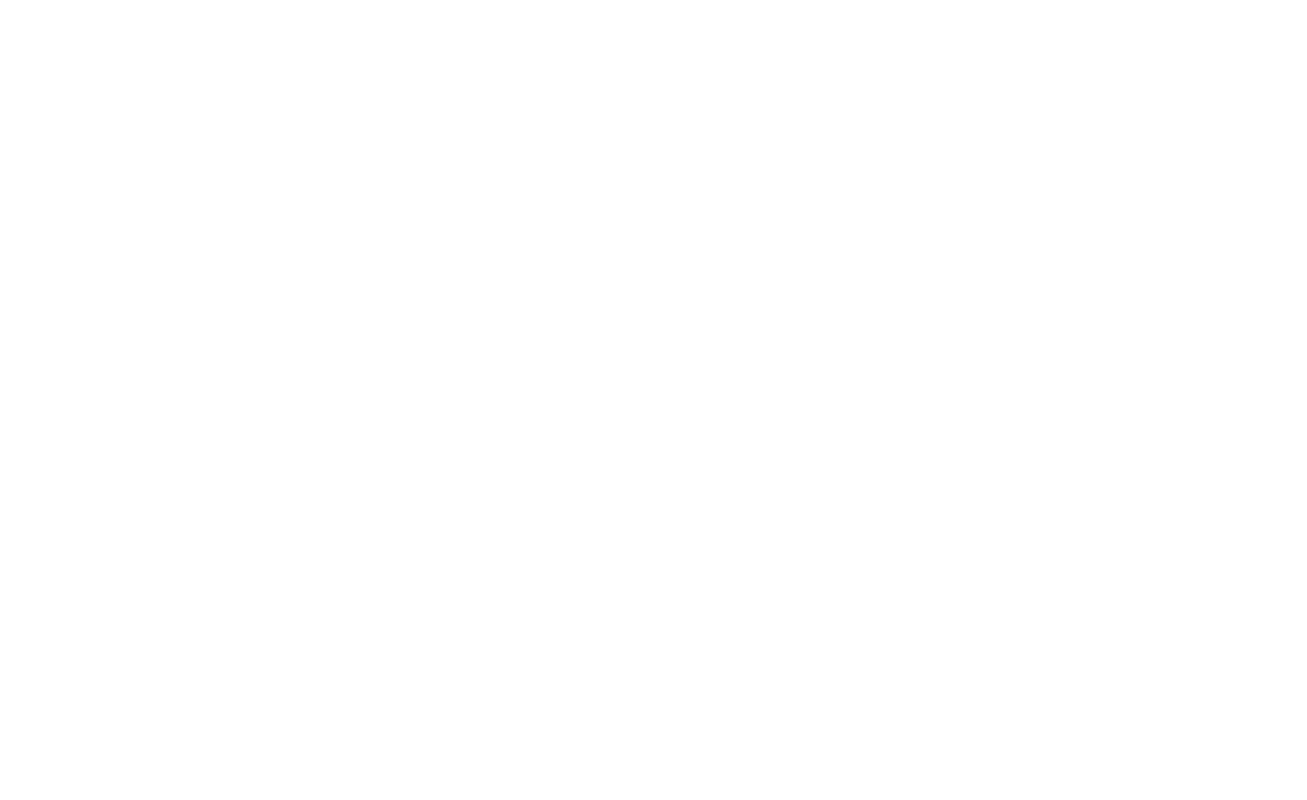
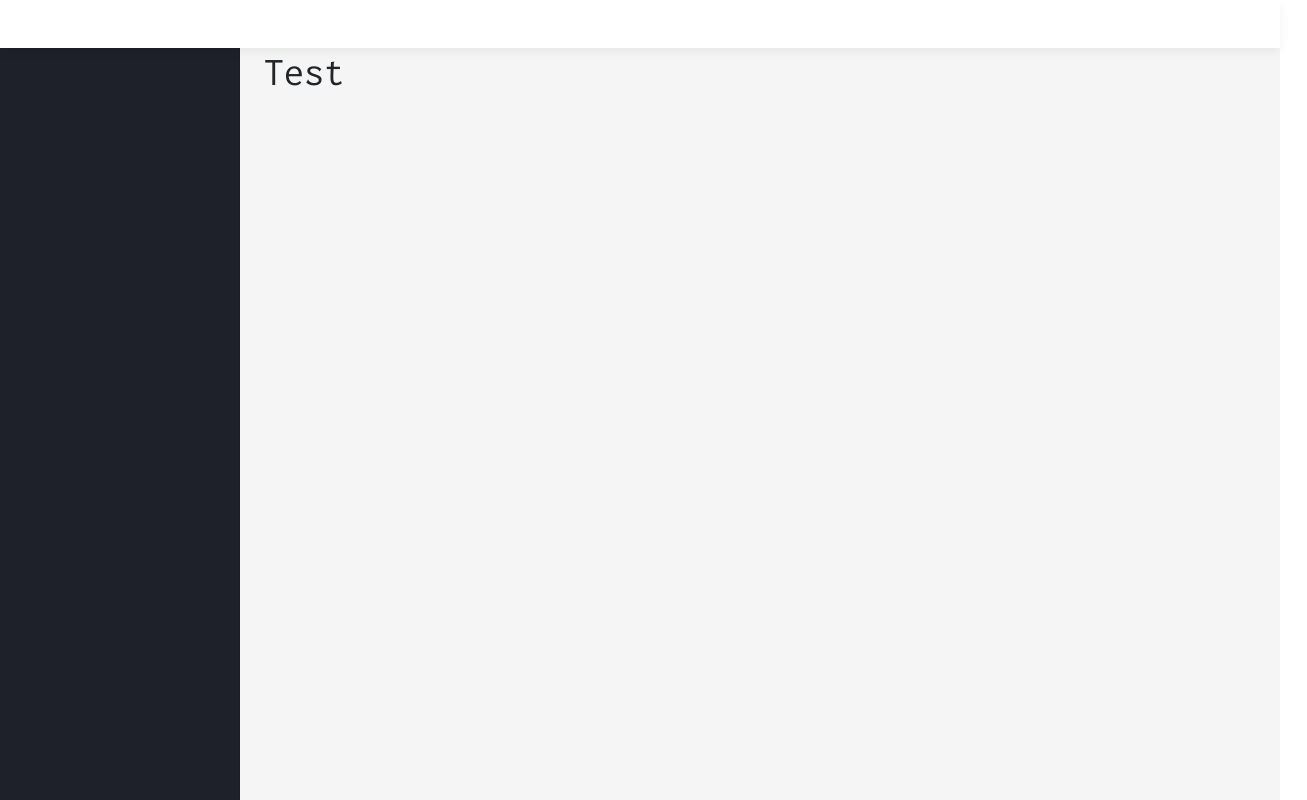
Before and after one commit to LiamDotPro/home-crafting-frontend, a Vue app: page /host in a window 1280 px wide. Shown: the whole page, 1307 px wide, since content can reach past the window. Built offline with nearby package versions, Linux system fonts and the light colour scheme.

Commit message:
Scaffolding and small updates for host dashboard

```diff
--- /dev/null
+++ b/src/components/host/Menus/LeftMenu.vue
@@ -0,0 +1,45 @@
+<template>
+    <div class="LeftMenu d-none d-md-block">
+        <div class="sticky">
+
+        </div>
+    </div>
+</template>
+
+<script lang="ts">
+    import {Component, Vue} from 'vue-property-decorator';
+
+    @Component({
+        components: {},
+    })
+    export default class LeftMenu extends Vue {
+
+    }
+
+</script>
+
+<style lang="scss" scoped>
+
+    .LeftMenu {
+        background-color: #1e2129;
+        position: fixed;
+        top: 0;
+        bottom: 0;
+        left: 0;
+        z-index: 100;
+        width:240px;
+        padding: 48px 0 0;
+        box-shadow: inset -1px 0 0 rgba(0, 0, 0, .1);
+
+        .sticky {
+            position: sticky;
+            top: 0;
+            height: calc(100vh - 48px);
+            padding-top: .5rem;
+            overflow-x: hidden;
+            overflow-y: auto;
+        }
+    }
+
+
+</style>
--- /dev/null
+++ b/src/components/host/Menus/TopMenu.vue
@@ -0,0 +1,36 @@
+<template>
+    <div class="TopMenu fixed-top flex-md-nowrap">
+
+    </div>
+</template>
+
+<script lang="ts">
+    import {Component, Vue} from 'vue-property-decorator';
+
+    @Component({
+        components: {},
+    })
+    export default class TopMenu extends Vue {
+
+    }
+
+</script>
+
+<style lang="scss" scoped>
+
+    .TopMenu {
+        padding: 0 !important;
+        box-shadow: 0 4px 10px rgba(0, 0, 0, 0.06);
+        background: #fff;
+        height: 48px;
+    }
+
+    .fixed-top {
+        position: fixed;
+        top: 0;
+        right: 0;
+        left: 0;
+        z-index: 1030;
+    }
+
+</style>
--- a/src/components/login/TenantLogo.vue
+++ b/src/components/login/TenantLogo.vue
@@ -21,6 +21,7 @@
     #TenantLogo {
         min-height: 200px;
         text-align: center;
+        margin-bottom: 60px;
 
         img {
             max-width: 200px;
--- a/src/router.ts
+++ b/src/router.ts
@@ -2,6 +2,7 @@ import Vue from 'vue';
 import Router from 'vue-router';
 import Home from './views/Home.vue';
 import Login from './views/login/Login.vue';
+import HostDashboard from '@/views/host/HostDashboard.vue';
 
 Vue.use(Router);
 
@@ -15,9 +16,19 @@ export default new Router({
             component: Home,
         },
         {
-            path: '/login',
-            name: 'login',
+            path: '/host/login',
+            name: 'host login',
             component: Login,
+        },
+        {
+            path: '/host',
+            name: 'host dashboard',
+            component: HostDashboard,
+        },
+        {
+            path: '/host/dashboard',
+            name: 'host dashboard',
+            component: HostDashboard,
         },
     ],
 });
--- /dev/null
+++ b/src/views/host/HostDashboard.vue
@@ -0,0 +1,52 @@
+<template>
+    <div class="HostDashboard">
+        <TopMenu/>
+        <div class="container-fluid">
+            <div class="row">
+                <LeftMenu/>
+                <div class="main-area col-lg-10">
+                    <h1>Test</h1>
+                </div>
+            </div>
+        </div>
+    </div>
+</template>
+
+<script lang="ts">
+    import {Component, Vue} from 'vue-property-decorator';
+    import LeftMenu from '../../components/host/Menus/LeftMenu.vue';
+    import TopMenu from '../../components/host/Menus/TopMenu.vue';
+
+    @Component({
+        components: {TopMenu, LeftMenu},
+    })
+    export default class HostDashboard extends Vue {
+
+    }
+
+</script>
+
+<style lang="scss" scoped>
+    .HostDashboard {
+        background: #f5f5f5;
+        min-height: 100vh;
+    }
+
+    .vertical-layout {
+        position: relative;
+        display: flex;
+        flex: 1 1 0%;
+        width: 100%;
+        min-width: 0;
+        flex-grow: 1;
+        min-height: 100vh;
+    }
+
+    .main-area {
+        position: relative;
+        padding-top: 48px;
+        margin-left: 240px;
+        padding-left: 1.5rem !important;
+        padding-right: 1.5rem !important;
+    }
+</style>
--- a/src/views/login/Login.vue
+++ b/src/views/login/Login.vue
@@ -6,12 +6,6 @@
                     <div class="row">
                         <div class="col">
                             <TenantLogo></TenantLogo>
-                        </div>
-                    </div>
-
-                    <div class="row">
-                        <div class="col">
-                            <tenant-changer :tenantModalEvent="showModalEvent"></tenant-changer>
                         </div>
                     </div>
                     <div class="row">
```
